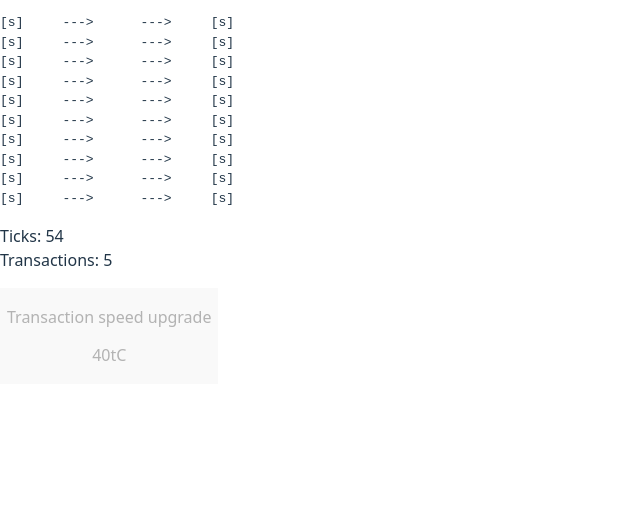
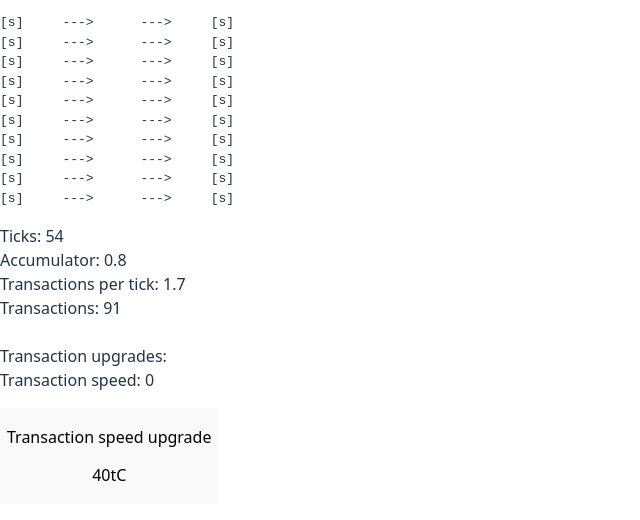
Before and after one commit to Filipsys/incremental-game, a React (Vite) app: page / in a window 1280 px wide. Shown: the top 520 px of the page, without its empty margins (0-640 px from the left). Built offline with nearby package versions, Linux system fonts and the light colour scheme.

Commit message:
Main game tick loop with speed upgrade and smaller transaction speed compatibility

```diff
--- a/src/App.tsx
+++ b/src/App.tsx
@@ -7,8 +7,11 @@
 type GameStore = {
   ticks: number;
   transactions: Decimal;
-  transactionsPerSecond: Decimal;
+  transactionsPerTick: Decimal;
   transactionAccumulator: Decimal;
+
+  // Getters
+  currentTransactionsPerTick: Decimal;
 
   // Upgrades
   transactionSpeedUpgrades: number;
@@ -19,7 +22,7 @@
   quantumStabilityUpgrades: number;
 
   setTicks: (ticks: number) => void;
-  settransactionsPerSecond: (transactionsPerSecond: number) => void;
+  setTransactionsPerTick: (transactionsPerTick: number) => void;
 
   buyTransactionSpeedUpgrade: () => void;
   buyTransactionValidationSpeedUpgrade: () => void;
@@ -34,7 +37,7 @@
 const useStore = create<GameStore>((set) => ({
   ticks: 0,
   transactions: new Decimal(0),
-  transactionsPerSecond: new Decimal(0.1),
+  transactionsPerTick: new Decimal(1.7),
   transactionAccumulator: new Decimal(0),
 
   transactionSpeedUpgrades: 0,
@@ -44,9 +47,13 @@
   expandCurrencyUpgrades: 0,
   quantumStabilityUpgrades: 0,
 
+  get currentTransactionsPerTick() {
+    return this.transactionsPerTick.add(1 * this.transactionSpeedUpgrades);
+  },
+
   setTicks: (ticks: number) => set({ ticks: ticks }),
-  settransactionsPerSecond: (transactionsPerSecond: number) =>
-    set({ transactionsPerSecond: new Decimal(transactionsPerSecond) }),
+  setTransactionsPerTick: (transactionsPerTick: number) =>
+    set({ transactionsPerTick: new Decimal(transactionsPerTick) }),
 
   buyTransactionSpeedUpgrade: () =>
     set((state) => ({
@@ -83,20 +90,14 @@
 
   startTick: () =>
     set((state) => {
-      const acc = new Decimal(state.transactionAccumulator).plus(
-        state.transactionsPerSecond,
+      const totalAccumulated = state.transactionAccumulator.plus(
+        state.currentTransactionsPerTick,
       );
-
-      if (acc.greaterThanOrEqualTo(1)) {
-        state.transactions = state.transactions.plus(
-          state.transactionsPerSecond.mul(10),
-        );
-      }
 
       return {
         ticks: state.ticks + 1,
-        transactions: state.transactions,
-        transactionAccumulator: acc.mod(1),
+        transactions: state.transactions.plus(totalAccumulated.floor()),
+        transactionAccumulator: totalAccumulated.mod(1),
       };
     }),
 }));
@@ -104,6 +105,12 @@
 function App() {
   const ticks = useStore((state) => state.ticks);
   const transactions = useStore((state) => state.transactions);
+  const transactionSpeedUpgrades = useStore(
+    (state) => state.transactionSpeedUpgrades,
+  );
+  const transactionAccumulator = useStore(
+    (state) => state.transactionAccumulator,
+  );
   const startTick = useStore((state) => state.startTick);
   const buyTransactionSpeedUpgrade = useStore(
     (state) => state.buyTransactionSpeedUpgrade,
@@ -147,7 +154,17 @@
       <p>
         Ticks: {ticks}
         <br />
+        Accumulator: {transactionAccumulator.toNumber()}
+        <br />
+        Transactions per tick:{" "}
+        {useStore().currentTransactionsPerTick.toNumber()}
+        <br />
         Transactions: {transactions.toNumber()}
+        <br />
+        <br />
+        Transaction upgrades:
+        <br />
+        Transaction speed: {transactionSpeedUpgrades}
       </p>
 
       <button
```
